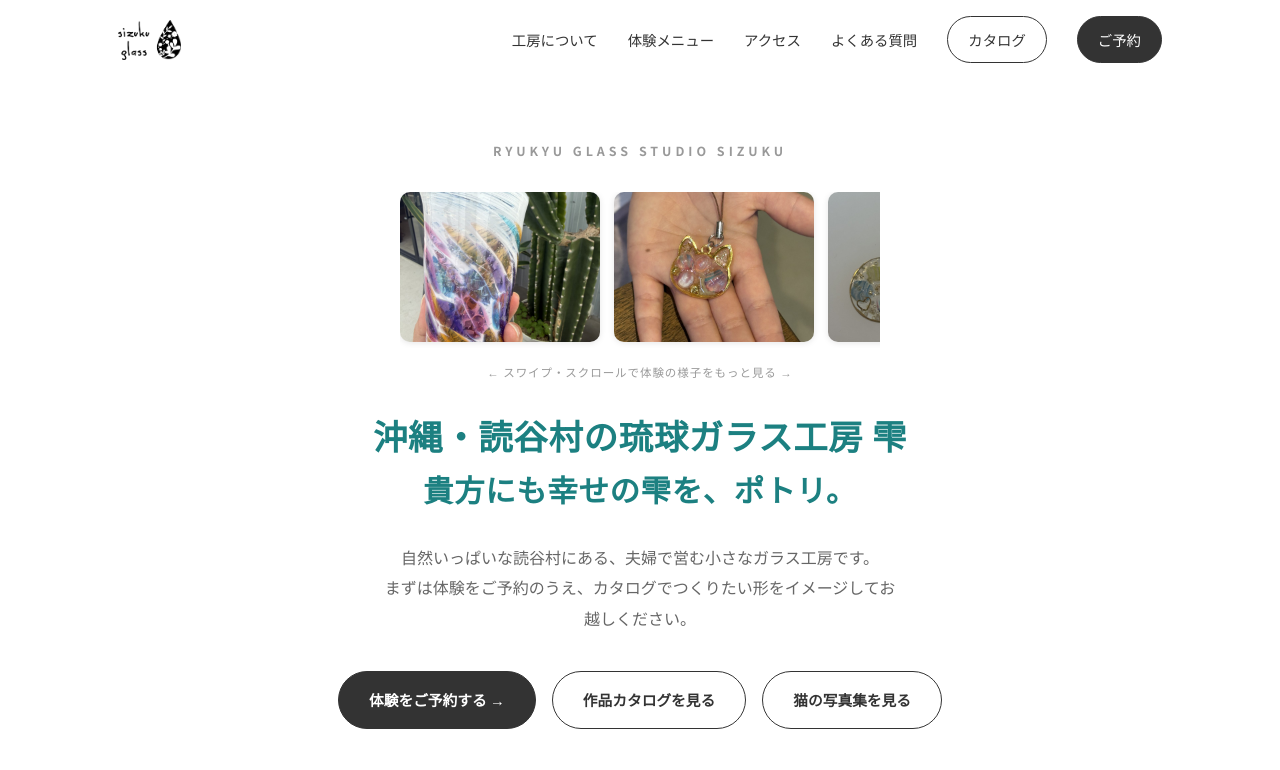
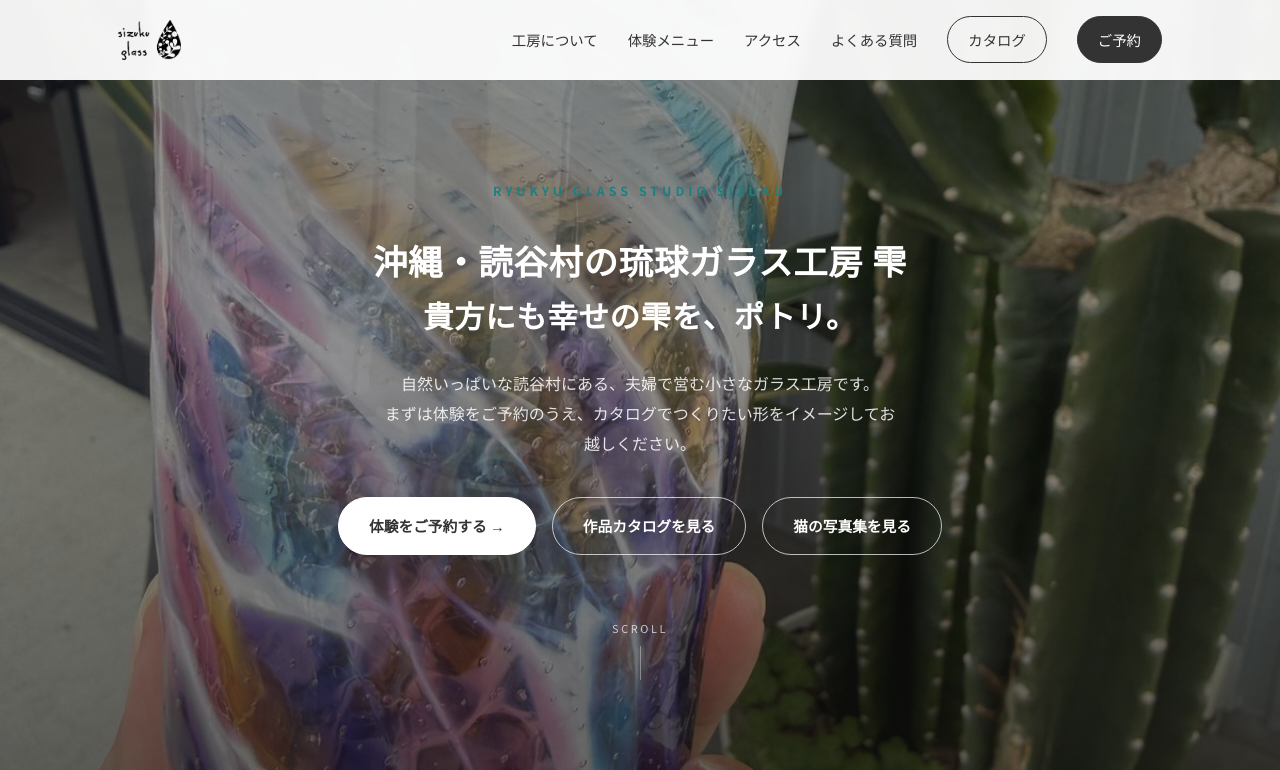
Before and after one commit to motoyaglass/sizuku-taiken-portal, a website: page index.html in a window 1280 px wide. Shown: the top 770 px of the page. Drawn offline with Linux system fonts and the light colour scheme.

Commit message:
Make hero a full-bleed background photo with dark overlay and white text, crossfading periodically
Co-Authored-By: Claude Sonnet 5 <noreply@anthropic.com>
Claude-Session: https://claude.ai/code/session_01PFWjhJbCFiPmJQeVdWdN5h

```diff
--- a/index.html
+++ b/index.html
@@ -207,28 +207,23 @@
     display:flex; align-items:center; justify-content:center;
     text-align:center;
     padding:140px 24px 80px;
-    background:var(--paper);
+    background:var(--ink); /* 画像読み込み前のフォールバック */
+    overflow:hidden;
   }
-  .hero-inner{max-width:640px; width:100%; min-width:0;}
+  .hero-bg{position:absolute; inset:0; z-index:0;}
+  .hero-bg img{
+    width:100%; height:100%; object-fit:cover; display:block;
+    opacity:0; transition:opacity 1.4s ease;
+  }
+  .hero-bg img.is-active{opacity:1;}
+  .hero-overlay{
+    position:absolute; inset:0; z-index:1;
+    background:linear-gradient(180deg, rgba(20,20,18,.5), rgba(20,20,18,.45) 45%, rgba(20,20,18,.65));
+  }
+  .hero-inner{position:relative; z-index:2; max-width:640px; width:100%; min-width:0;}
   .hero-eyebrow{
-    font-size:.78rem; letter-spacing:.32em; color:var(--ink-faint);
+    font-size:.78rem; letter-spacing:.32em; color:var(--stamp);
     font-weight:700; margin-bottom:28px;
-  }
-  .hero-slider{
-    display:flex; gap:14px; width:100%; max-width:480px; min-width:0; margin:0 auto 14px;
-    overflow-x:auto; overflow-y:hidden; -webkit-overflow-scrolling:touch;
-    scroll-snap-type:x mandatory; padding-bottom:6px;
-  }
-  .hero-slider::-webkit-scrollbar{height:6px;}
-  .hero-slider::-webkit-scrollbar-track{background:transparent;}
-  .hero-slider::-webkit-scrollbar-thumb{background:var(--line); border-radius:3px;}
-  .hero-slide{
-    flex:0 0 auto; width:200px; aspect-ratio:4/3; border-radius:10px; overflow:hidden;
-    scroll-snap-align:start; background:var(--paper-warm); box-shadow:0 1px 6px rgba(0,0,0,.1);
-  }
-  .hero-slide img{width:100%; height:100%; object-fit:cover; display:block;}
-  .hero-slider-hint{
-    font-size:.72rem; letter-spacing:.08em; color:var(--ink-faint); margin-bottom:22px;
   }
   .hero h1{
     font-size:clamp(1.5rem, 3.6vw, 2.15rem);
@@ -237,28 +232,35 @@
     font-weight:400;
   }
   .hero h1 .main-line{
-    color:var(--stamp); font-weight:700;
+    color:#fff; font-weight:700;
   }
   .hero .tagline{
     display:block; font-size:clamp(1.5rem, 3vw, 1.9rem);
-    color:var(--stamp); margin-bottom:26px;
+    color:#fff; margin-bottom:26px;
   }
   .hero p.lead{
-    font-size:1rem; color:var(--ink-soft);
+    font-size:1rem; color:rgba(255,255,255,.86);
     max-width:520px; margin:0 auto 38px;
     font-weight:300;
   }
   .hero-actions{display:flex; gap:16px; justify-content:center; flex-wrap:wrap; margin-bottom:56px;}
+  .hero .btn-solid{background:#fff; color:var(--ink); border-color:#fff;}
+  .hero .btn-solid:hover{background:var(--stamp); color:#fff; border-color:var(--stamp); gap:14px;}
+  .hero .btn-outline{background:transparent; color:#fff; border-color:rgba(255,255,255,.7);}
+  .hero .btn-outline:hover{background:#fff; color:var(--ink); border-color:#fff; gap:14px;}
   .scroll-cue{
     display:inline-flex; flex-direction:column; align-items:center; gap:8px;
-    font-size:.68rem; letter-spacing:.24em; color:var(--ink-faint);
+    font-size:.68rem; letter-spacing:.24em; color:rgba(255,255,255,.7);
   }
-  .scroll-cue .line{width:1px; height:34px; background:var(--line); position:relative; overflow:hidden;}
+  .scroll-cue .line{width:1px; height:34px; background:rgba(255,255,255,.35); position:relative; overflow:hidden;}
   .scroll-cue .line::after{
     content:""; position:absolute; top:-100%; left:0; width:100%; height:100%;
-    background:var(--ink); animation:scrollline 1.8s ease-in-out infinite;
+    background:#fff; animation:scrollline 1.8s ease-in-out infinite;
   }
   @keyframes scrollline{ 0%{top:-100%;} 60%{top:100%;} 100%{top:100%;} }
+  @media (prefers-reduced-motion: reduce){
+    .hero-bg img{transition:none;}
+  }
 
   /* ---------- Buttons ---------- */
   .btn{
@@ -471,12 +473,12 @@
 </header>
 
 <section class="hero" id="top">
+  <div class="hero-bg" id="heroBg" aria-hidden="true">
+    <!-- JSが体験写真フォルダからランダムに選び、背景写真として一定時間ごとにフェード切り替えします -->
+  </div>
+  <div class="hero-overlay"></div>
   <div class="hero-inner">
     <div class="hero-eyebrow">RYUKYU GLASS STUDIO SIZUKU</div>
-    <div class="hero-slider" id="heroSlider" aria-label="体験の様子">
-      <!-- JSが体験写真フォルダからランダムに重複なく選んで静止画を並べます。横スクロールで見られます -->
-    </div>
-    <div class="hero-slider-hint">← スワイプ・スクロールで体験の様子をもっと見る →</div>
     <h1><span class="main-line">沖縄・読谷村の琉球ガラス工房 雫</span><br><span class="tagline signature">貴方にも幸せの雫を、ポトリ。</span></h1>
     <p class="lead">自然いっぱいな読谷村にある、夫婦で営む小さなガラス工房です。<br>まずは体験をご予約のうえ、カタログでつくりたい形をイメージしてお越しください。</p>
     <div class="hero-actions">
@@ -725,26 +727,44 @@
     return a;
   }
 
-  // ヒーロー：3つの体験フォルダ全体からランダムに重複なく静止画を選んで並べ、
-  // 自動では動かさず、横スクロール／スワイプで見てもらう。
-  const heroSlider = document.getElementById('heroSlider');
-  if(heroSlider){
+  // ヒーロー：3つの体験フォルダ全体からランダムな順番で背景写真として表示（1周する間は重複なし）。
+  // 画面全体の背景として敷き、一定時間ごとにクロスフェードで次の写真へ切り替える。
+  const heroBg = document.getElementById('heroBg');
+  if(heroBg){
     const allPhotos = []
       .concat(COURSE_PHOTOS.fuki.map(src => ({src, alt: COURSE_ALT.fuki})))
       .concat(COURSE_PHOTOS.tombodama.map(src => ({src, alt: COURSE_ALT.tombodama})))
       .concat(COURSE_PHOTOS.resin.map(src => ({src, alt: COURSE_ALT.resin})));
 
-    const picked = shuffle(allPhotos).slice(0, Math.min(8, allPhotos.length));
-    picked.forEach(photo => {
-      const slide = document.createElement('div');
-      slide.className = 'hero-slide';
+    let order = shuffle(allPhotos);
+    let pos = 0;
+
+    function makeImg(photo){
       const img = document.createElement('img');
       img.src = photo.src;
       img.alt = photo.alt;
-      img.loading = 'lazy';
-      slide.appendChild(img);
-      heroSlider.appendChild(slide);
-    });
+      return img;
+    }
+
+    let currentImg = makeImg(order[0]);
+    heroBg.appendChild(currentImg);
+    requestAnimationFrame(() => currentImg.classList.add('is-active'));
+
+    if(order.length > 1){
+      setInterval(() => {
+        pos++;
+        if(pos >= order.length){ // 1周したら重複しない様に並べ直して次の周へ
+          order = shuffle(allPhotos);
+          pos = 0;
+        }
+        const nextImg = makeImg(order[pos]);
+        heroBg.appendChild(nextImg);
+        requestAnimationFrame(() => nextImg.classList.add('is-active'));
+        const prevImg = currentImg;
+        currentImg = nextImg;
+        setTimeout(() => prevImg.remove(), 1500); // フェード完了後に前の写真を片付ける
+      }, 5500);
+    }
   }
 
   // 各体験カード：写真が複数ある場合は一定間隔でクロスフェード表示
```
